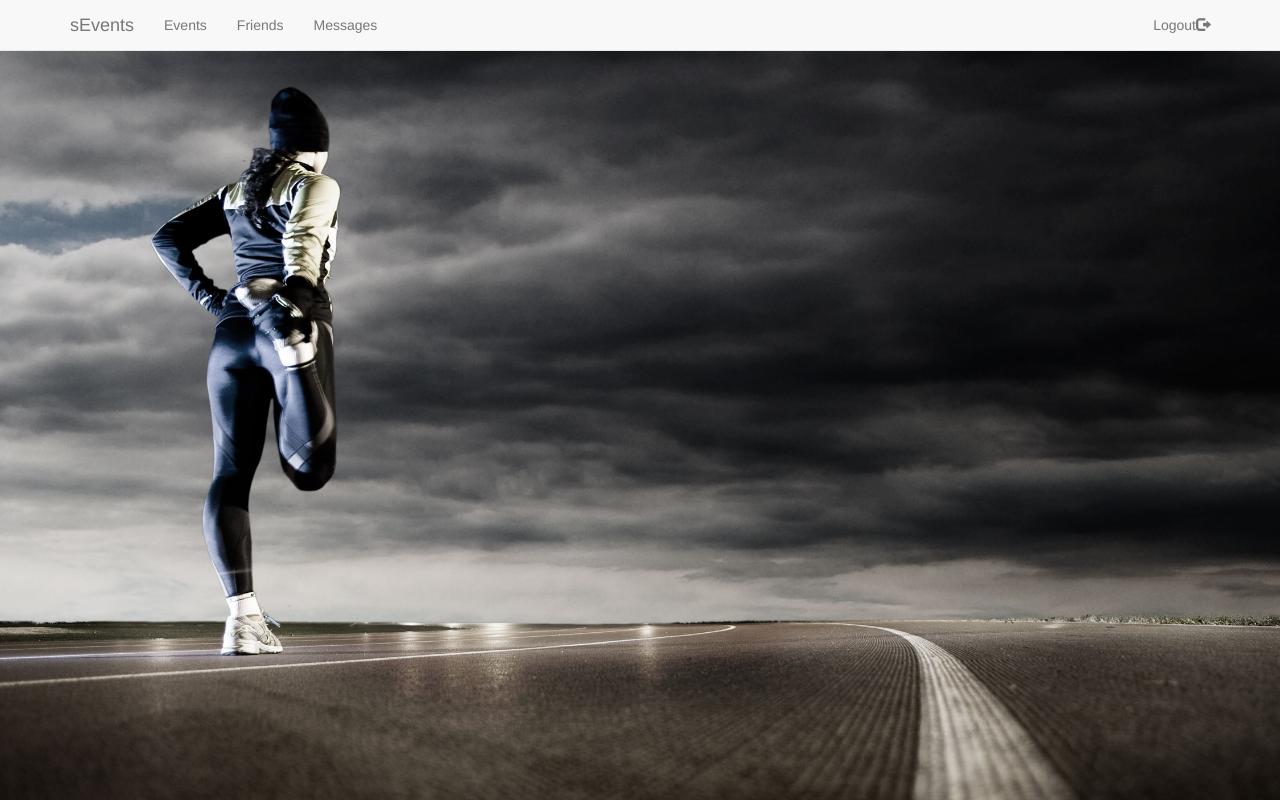
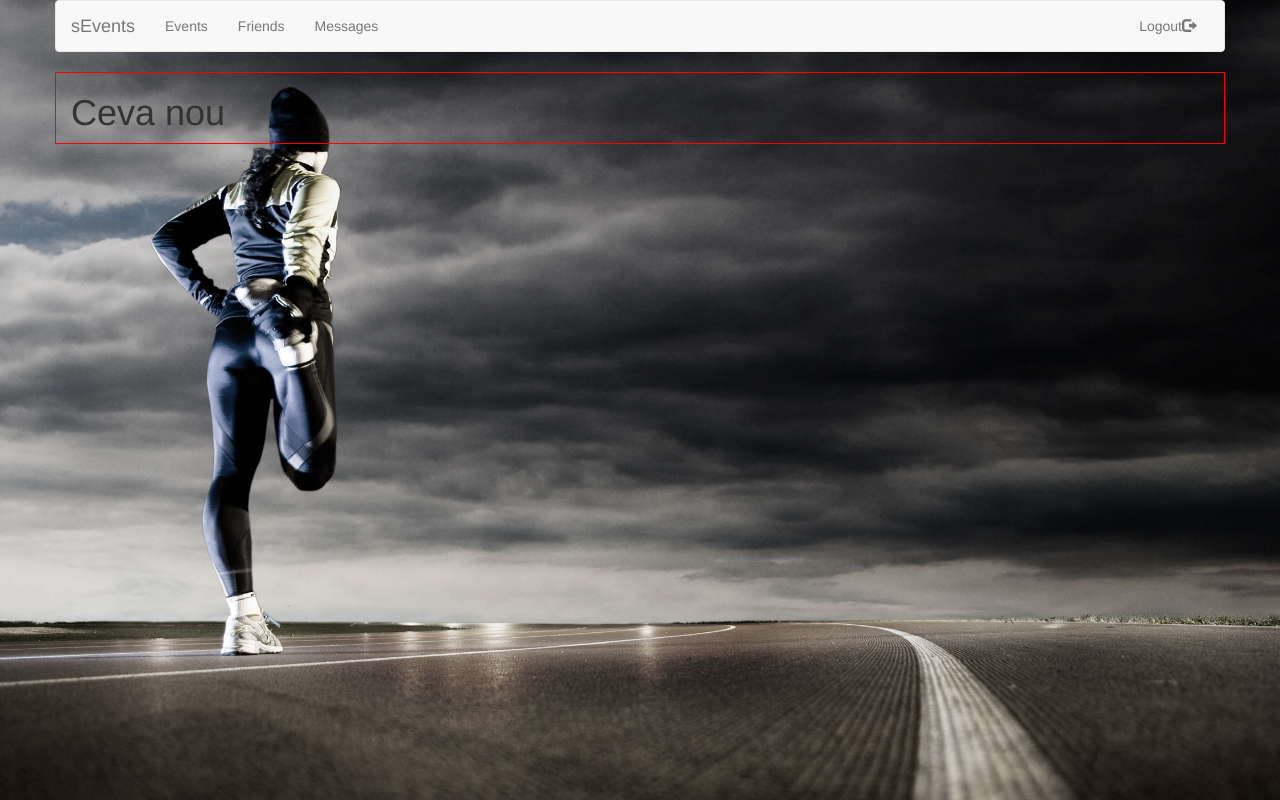
Before and after one commit to mstanciu/sEvents, an Angular app: page /account/friends in a window 1280 px wide. Built offline with nearby package versions, Linux system fonts and the light colour scheme.

Commit message:
login+register+account

```diff
--- a/src/app/auth/account/account.component.html
+++ b/src/app/auth/account/account.component.html
@@ -1,6 +1,6 @@
 <div class="container">
     <div class="row">
-        <nav class="navbar navbar-default navbar-fixed-top">
+        <nav class="navbar navbar-default">
             <div class="container">
                 <div class="navbar-header">
                     <button type="button" data-target="#navbarCollapse" data-toggle="collapse" class="navbar-toggle">
@@ -11,7 +11,6 @@
             </button>
                     <a class="navbar-brand">sEvents</a>
                 </div>
-                <!-- Collection of nav links and other content for toggling -->
                 <div id="navbarCollapse" class="collapse navbar-collapse">
                     <ul class="nav navbar-nav">
                         <li><a routerLink="events" routerLinkActive="active">Events</a></li>
@@ -26,3 +25,8 @@
         </nav>
     </div>
 </div>
+<div class="container">
+    <div class="row">
+        <router-outlet> </router-outlet>
+    </div>
+</div>
--- a/src/app/auth/account/friends/friends.component.html
+++ b/src/app/auth/account/friends/friends.component.html
@@ -1,4 +1,7 @@
 <div class="container">
-  <h1>First element</h1>
-  <h1>Last element</h1>
+    <div class="row">
+        <div class="col-lg-12 col-md-6 col-xs-12" style="border:1px solid red">
+            <h1>Ceva nou</h1>
+        </div>
+    </div>
 </div>
```
